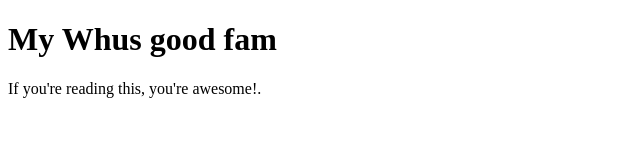
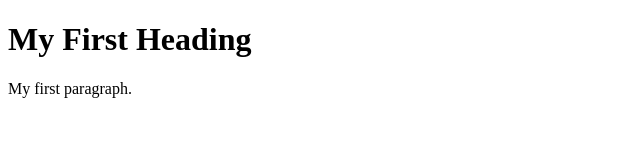
Before and after one commit to PaulH169/my-hosted-web, a plain HTML site: page index.html in a window 1280 px wide. Shown: the whole page, without its empty margins (0-640 px from the left). Drawn offline with Linux system fonts and the light colour scheme.

Commit message:
Update index.html

```diff
--- a/index.html
+++ b/index.html
@@ -2,8 +2,8 @@
 <html>
 <body>
 
-<h1>My Whus good fam</h1>
-<p>If you're reading this, you're awesome!.</p>
+<h1>My First Heading</h1>
+<p>My first paragraph.</p>
 
 </body>
 </html>
```
